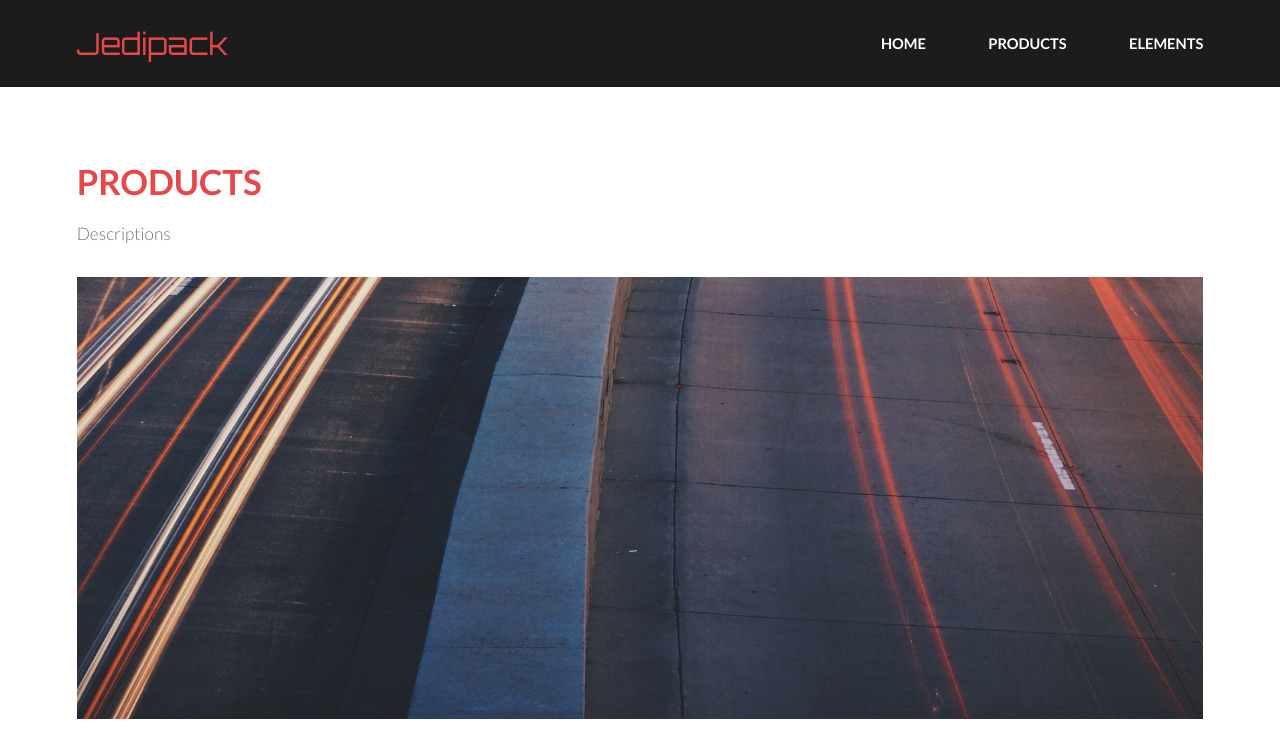
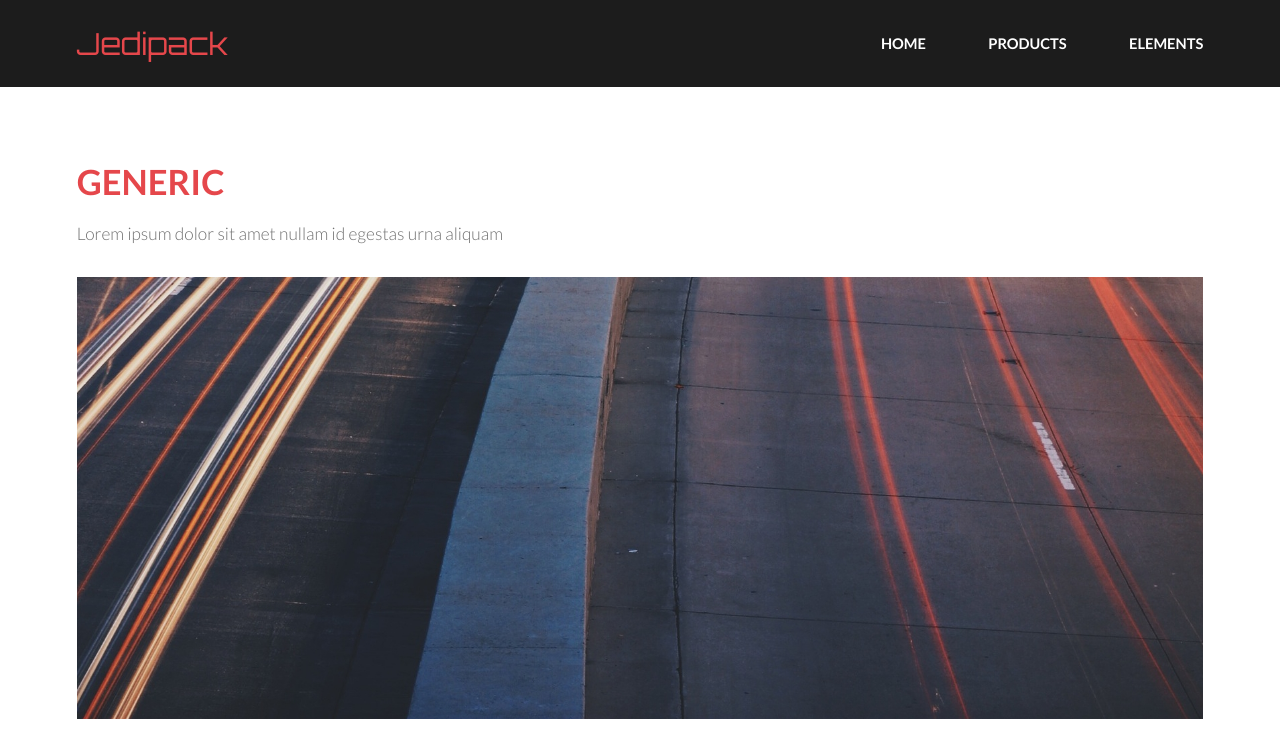
Before and after one commit to thxxxxxd/web0, a plain HTML site: page generic.html in a window 1280 px wide. Shown: the top 750 px of the page. Drawn offline with Linux system fonts and the light colour scheme.

Commit message:
Revert "1"
This reverts commit 1d8881af90d88bdd08d031fd55dfecb61a15702e.

```diff
--- a/generic.html
+++ b/generic.html
@@ -30,11 +30,11 @@
 			<section id="main" >
 				<div class="inner">
 					<header class="major special">
-						<h1>Products</h1>
-						<p>Descriptions</p>
+						<h1>Generic</h1>
+						<p>Lorem ipsum dolor sit amet nullam id egestas urna aliquam</p>
 					</header>
 					<a href="#" class="image fit"><img src="images/pic11.jpg" alt="" /></a>
-					<p>Vis accumsan feugiat adipiscing nisl amet adipiscing accumsan blandit accumsan sapien blandit ac amet faucibus aliquet placerat commodo. Interdum ante aliquet commodo accumsan vis phasellus adipiscing. Ornare a in lacinia. Vestibulum accumsan ac metus massa tempor. Accumsan in lacinia ornare massa amet. Ac interdum ac non praesent. Cubilia lacinia interdWum massa faucibus blandit nullam. Accumsan phasellus nunc integer. Accumsan euismod nunc adipiscing lacinia erat ut sit. Arcu amet. Id massa aliquet arcu accumsan lorem amet accumsan.</p>
+					<p>Vis accumsan feugiat adipiscing nisl amet adipiscing accumsan blandit accumsan sapien blandit ac amet faucibus aliquet placerat commodo. Interdum ante aliquet commodo accumsan vis phasellus adipiscing. Ornare a in lacinia. Vestibulum accumsan ac metus massa tempor. Accumsan in lacinia ornare massa amet. Ac interdum ac non praesent. Cubilia lacinia interdum massa faucibus blandit nullam. Accumsan phasellus nunc integer. Accumsan euismod nunc adipiscing lacinia erat ut sit. Arcu amet. Id massa aliquet arcu accumsan lorem amet accumsan.</p>
 					<p>Amet nibh adipiscing adipiscing. Commodo ante vis placerat interdum massa massa primis. Tempus condimentum tempus non ac varius cubilia adipiscing placerat lorem turpis at. Aliquet lorem porttitor interdum. Amet lacus. Aliquam lobortis faucibus blandit ac phasellus. In amet magna non interdum volutpat porttitor metus a ante ac neque. Nisi turpis. Commodo col. Interdum adipiscing mollis ut aliquam id ante adipiscing commodo integer arcu amet Ac interdum ac non praesent. Cubilia lacinia interdum massa faucibus blandit nullam. Accumsan phasellus nunc integer. Accumsan euismod nunc adipiscing lacinia erat ut sit. Arcu amet. Id massa aliquet arcu accumsan lorem amet accumsan commodo odio cubilia ac eu interdum placerat placerat arcu commodo lobortis adipiscing semper ornare pellentesque.</p>
 					<p>Amet nibh adipiscing adipiscing. Commodo ante vis placerat interdum massa massa primis. Tempus condimentum tempus non ac varius cubilia adipiscing placerat lorem turpis at. Aliquet lorem porttitor interdum. Amet lacus. Aliquam lobortis faucibus blandit ac phasellus. In amet magna non interdum volutpat porttitor metus a ante ac neque. Nisi turpis. Commodo col. Interdum adipiscing mollis ut aliquam id ante adipiscing commodo integer arcu amet blandit adipiscing arcu ante.</p>
 				</div>
```
